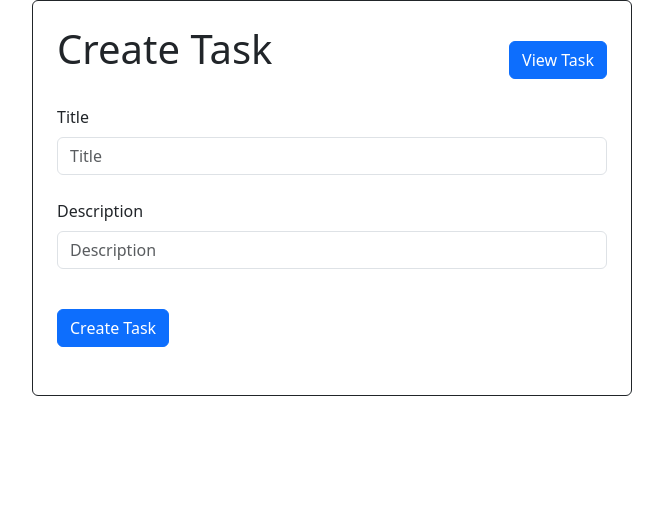
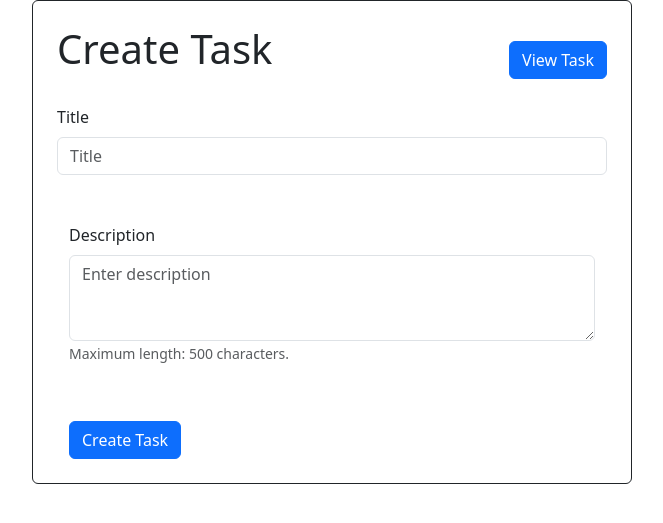
Before and after one commit to Priyanshu7738/TASK, a PHP site: page / in a window 1280 px wide. Shown: the part 48-571 px from the top of the page, without its empty margins (308-971 px from the left). Run offline with PHP 8.4, Linux system fonts and the light colour scheme.

Commit message:
Update index.php
Max length added to description in index.php

```diff
--- a/index.php
+++ b/index.php
@@ -42,18 +42,12 @@
                             required
                         />
                     </div>
-                    <div class="mb-4">
-                        <label for="" class="form-label">Description</label>
-                        <input
-                            type="text"
-                            class="form-control"
-                            name="desc"
-                            id=""
-                            aria-describedby="helpId"
-                            placeholder="Description"
-                            maxlength="500"
-                            required
-                        />
+                    <div class="container mt-5">
+                    <div class="mb-3">
+                    <label for="desc" class="form-label">Description</label>
+                    <textarea class="form-control" name="desc" id="desc" placeholder="Enter description" maxlength="500" rows="3" required></textarea>
+                    <small class="form-text text-muted">Maximum length: 500 characters.</small>
+                </div>
                         <br>
                          <button type="submit" class="btn btn-primary mt-3">Create Task</button>
 
```
